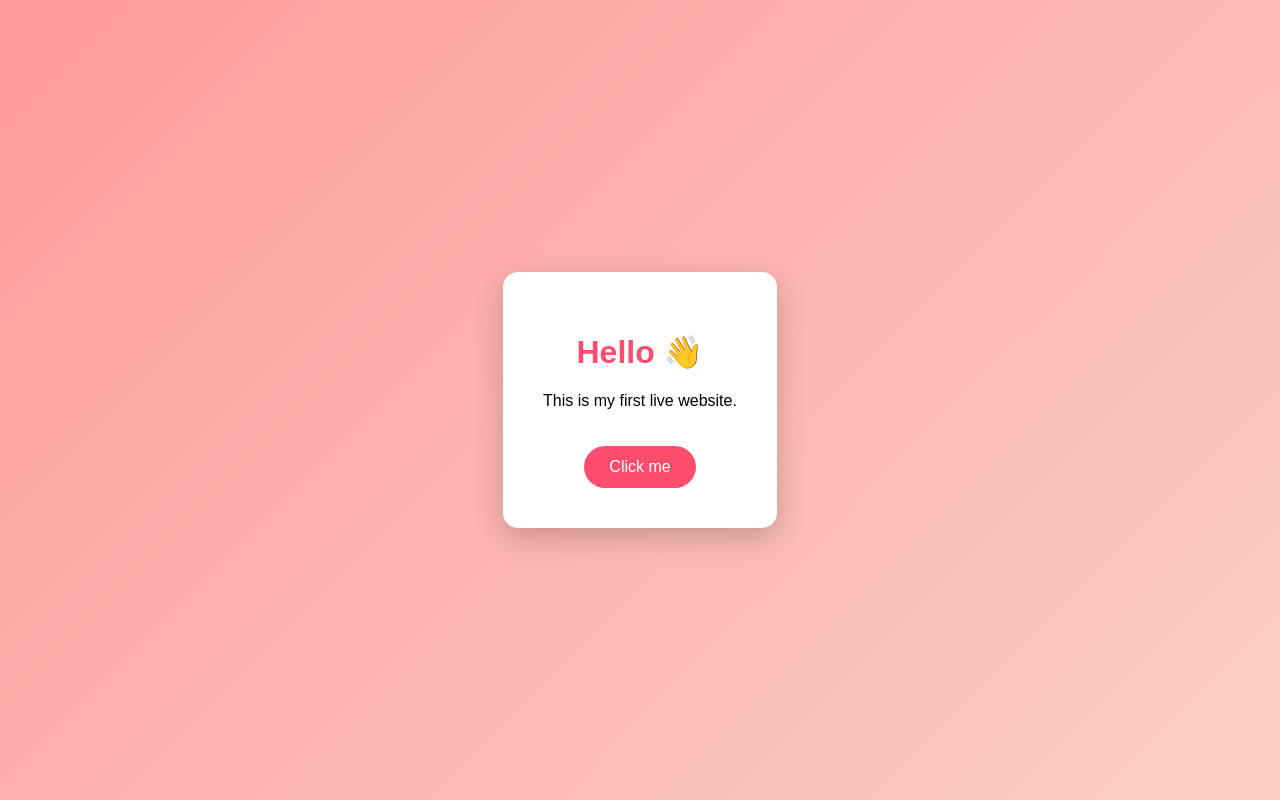
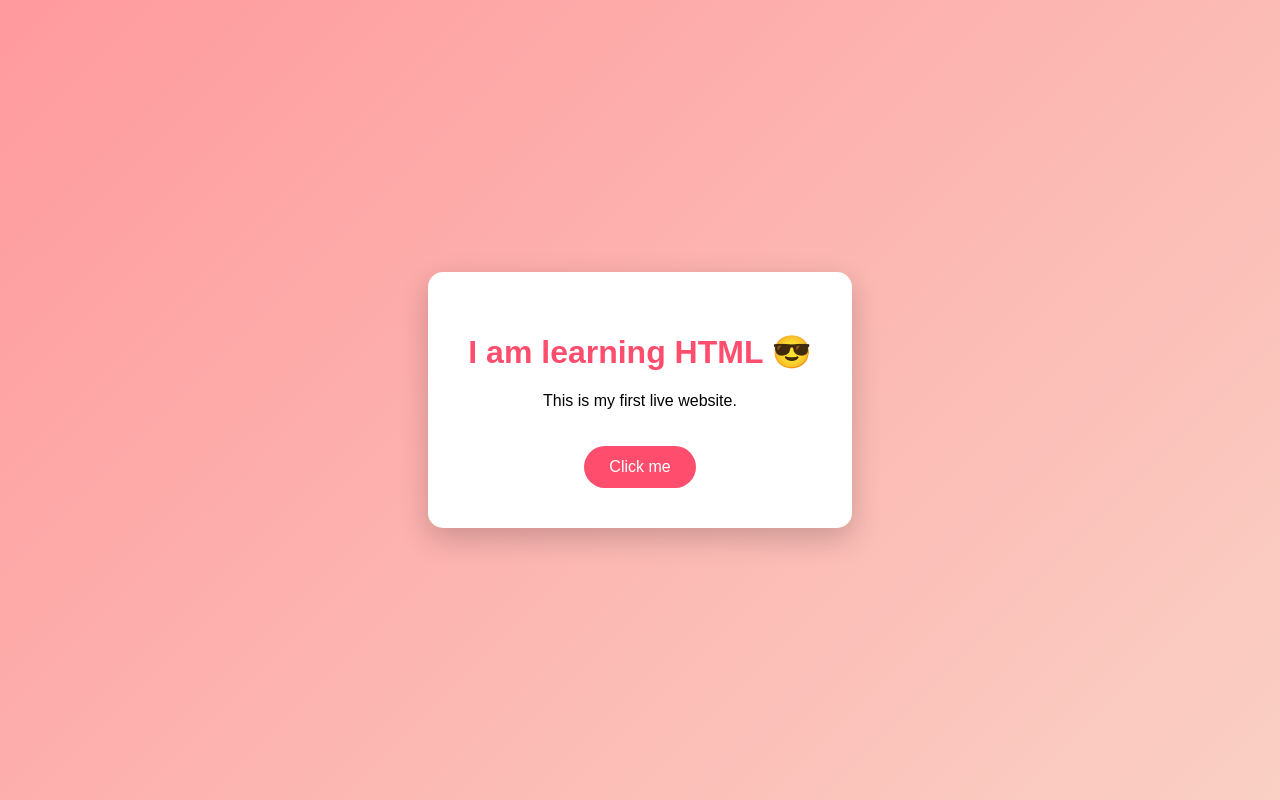
Before and after one commit to missriyav650-droid/my-first-website-, a plain HTML site: page index.html in a window 1280 px wide. Drawn offline with Linux system fonts and the light colour scheme.

Commit message:
Update index.html

```diff
--- a/index.html
+++ b/index.html
@@ -42,7 +42,8 @@
 
 <body>
   <div class="box">
-    <h1>Hello 👋</h1>
+   <h1>I am learning HTML 😎</h1>
+
     <p>This is my first live website.</p>
     <button onclick="alert('You are learning HTML! 🚀')">
       Click me
```
